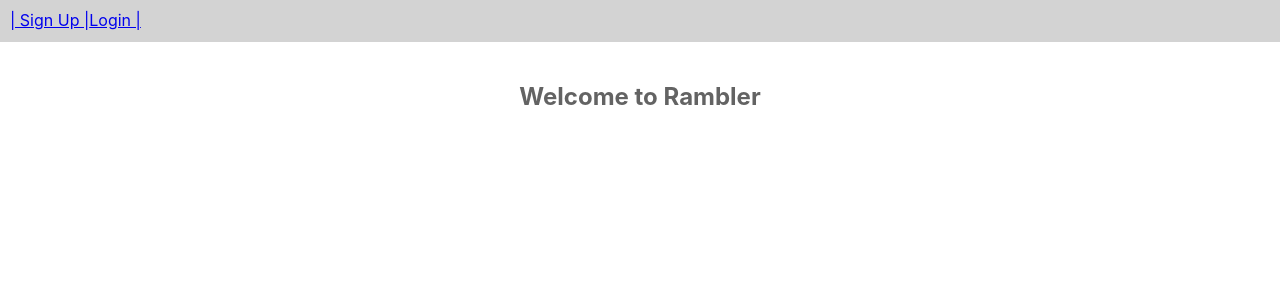
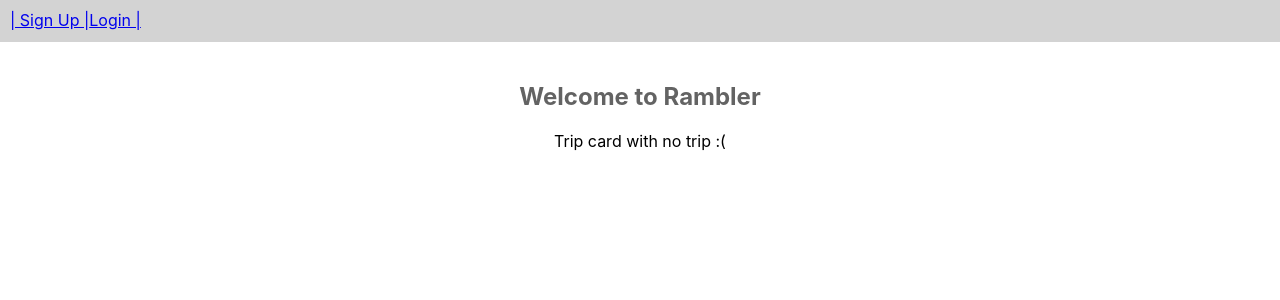
Before and after one commit to kelypso/rambler, a React (Create React App) app in the folder client/: page /trips/1 in a window 1280 px wide. Shown: the top 300 px of the page. Built offline with nearby package versions, Linux system fonts and the light colour scheme; no server answers.

Commit message:
add trip show page route to app; modify trip card for testing

```diff
--- a/client/src/App.js
+++ b/client/src/App.js
@@ -8,6 +8,7 @@
 import Signup from './components/Signup.js'
 import Trips from './components/Trips.js'
 import NewTrip from './components/NewTrip.js'
+import TripCard from './components/TripCard.js' // Update with trip page???
 import {Route, Switch, withRouter} from 'react-router-dom'
 
 class App extends React.Component {
@@ -17,7 +18,7 @@
   }
 
   render() {
-    const {loggedIn} = this.props
+    const {loggedIn, trips} = this.props
     return (
       <div className="App">
         {loggedIn ? <NavBar /> : <Home />}
@@ -27,6 +28,11 @@
           <Route exact path='/signup' component={Signup} />
           <Route exact path='/trips' component={Trips} />
           <Route exact path='/trips/new' component={NewTrip} />
+          <Route exact path='/trips/:id' render={props => { // Update with trip page???
+              const trip = trips.find(t => t.id === props.match.params.id)
+              return <TripCard trip={trip} {...props} />
+            }
+          } />
         </Switch>
       </div>
     );
@@ -35,7 +41,8 @@
 
 const mapStateToProps = state => {
   return ({
-    loggedIn: !!state.user
+    loggedIn: !!state.user,
+    trips: state.trips
   })
 }
 
--- a/client/src/components/TripCard.js
+++ b/client/src/components/TripCard.js
@@ -2,11 +2,13 @@
 
 const TripCard = ({trip}) => {
     return (
-        <div className="TripCard">
-            <h2>{trip.attributes.name}</h2>
-            <p>{trip.attributes.category}</p>
-            <p>{trip.attributes.duration}</p>
-        </div>
+        trip ?
+            <div className="TripCard">
+                <h2>{trip.attributes.name}</h2>
+                <p>{trip.attributes.category}</p>
+                <p>{trip.attributes.duration}</p>
+            </div> :
+        <p>Trip card with no trip :(</p>
     )
 }
 
```
